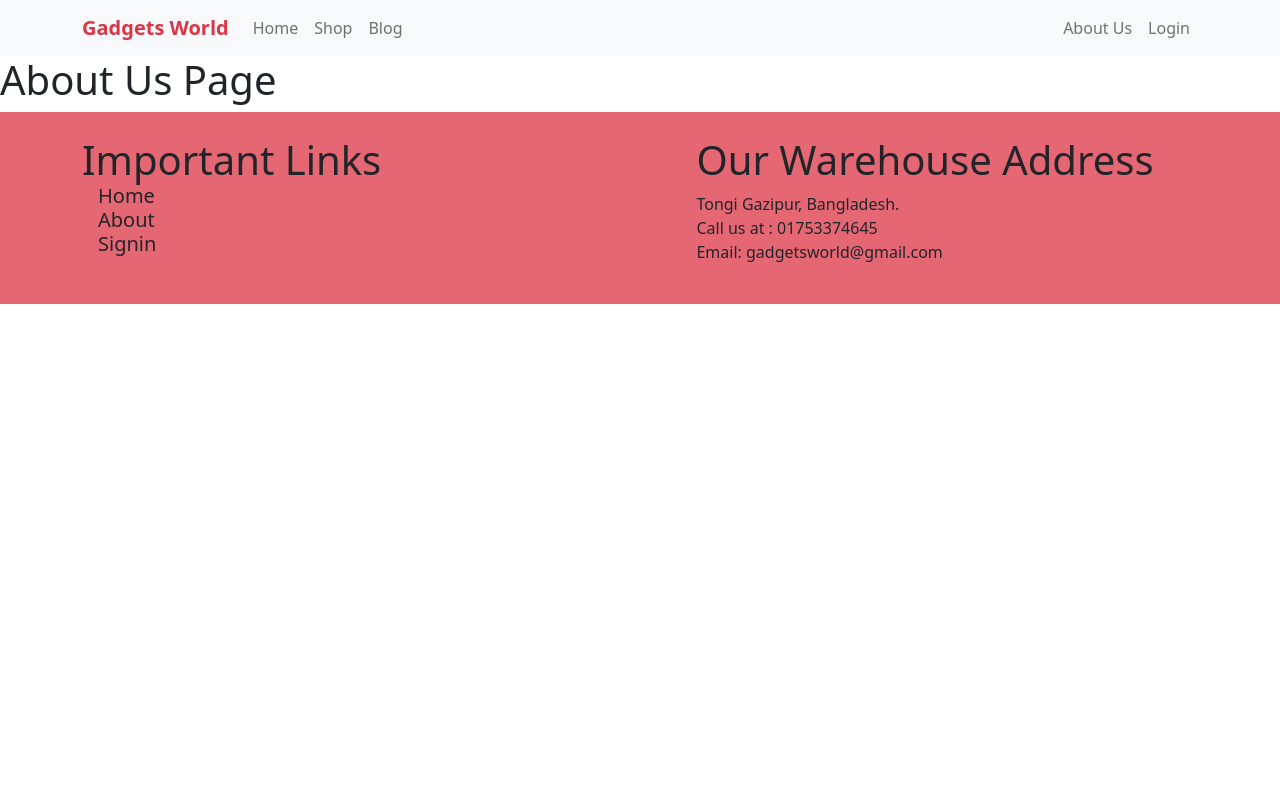
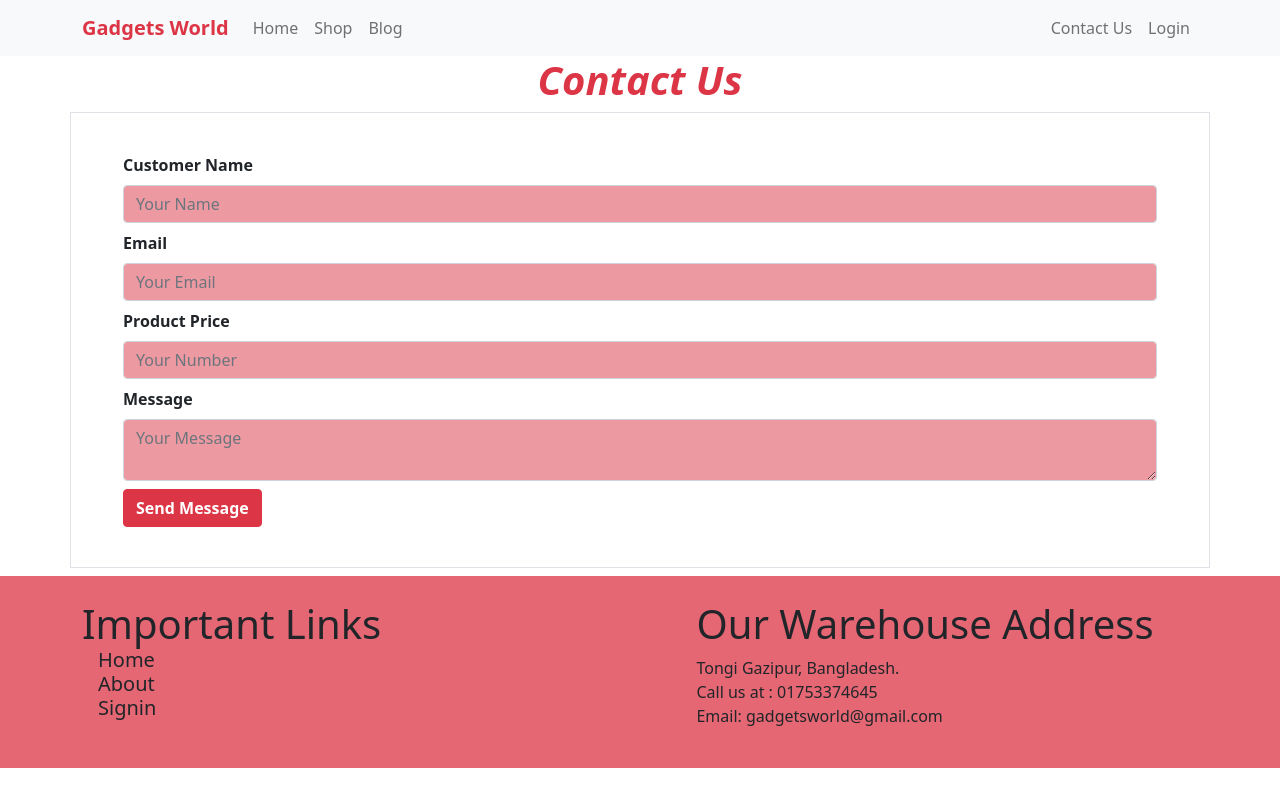
Before and after one commit to MAvi-Rup/MERN-Warehouse-Management-Website-Client, a React (Create React App) app: page /aboutus in a window 1280 px wide. Built offline with nearby package versions, Linux system fonts and the light colour scheme; no server answers.

Commit message:
All Parts add in the assignment

```diff
--- a/src/Pages/Header/Header.js
+++ b/src/Pages/Header/Header.js
@@ -26,7 +26,7 @@ const Header = () => {
                             <Nav.Link as={Link} to='/blog'>Blog</Nav.Link>
                         </Nav>
                         <Nav className="ms-auto">
-                        <Nav.Link as={Link} to='/aboutus'>About Us</Nav.Link>
+                        <Nav.Link as={Link} to='/aboutus'>Contact Us</Nav.Link>
                             {
                                 user && <>
                                 <Nav.Link as={Link} to='/manage'>Manage Inventory</Nav.Link>
--- a/src/Pages/Home/AboutUs/AboutUs.js
+++ b/src/Pages/Home/AboutUs/AboutUs.js
@@ -1,9 +1,53 @@
 import React from 'react';
+import { useForm } from 'react-hook-form';
 
 const AboutUs = () => {
+    const { register, handleSubmit } = useForm()
+
+    const onSubmit = (data, e) => {
+
+
+
+        const url = `http://localhost:5000/message/`
+
+        fetch(url, {
+            method: 'POST',
+            headers: {
+                'content-type': 'application/json'
+            },
+            body: JSON.stringify(data)
+        })
+            .then(res => res.json())
+            .then(result => {
+                e.target.reset()
+            })
+    };
     return (
-        <div>
-            <h1>About Us Page</h1>
+        <div className='container mb-2'>
+            <div className="row">
+                <h1 className="text-center fw-bold text-danger fst-italic">
+                    Contact Us
+                </h1>
+                <form className='d-flex flex-column border' onSubmit={handleSubmit(onSubmit)}>
+                    <div className='p-4 m-3'>
+                        <label className="form-label fw-bold">Customer Name</label>
+                        <input className='mb-2 form-control bg-danger bg-opacity-50 text-white' placeholder='Your Name' autoComplete='off' {...register("name")} />
+                        <label className="form-label fw-bold">Email</label>
+                        <input className='mb-2 form-control bg-danger bg-opacity-50 text-white' autoComplete='off' placeholder='Your Email' type='email' {...register("email")} />
+                        <label className="form-label fw-bold">Product Price</label>
+                        <input className='mb-2 form-control bg-danger bg-opacity-50 text-white' autoComplete='off' placeholder='Your Number' type='number' {...register("number")} />
+
+                        <label className="form-label fw-bold" >Message</label>
+
+                        <textarea className='mb-2 form-control bg-danger bg-opacity-50 text-white' placeholder='Your Message' type='text' {...register("message")} />
+
+                        <input className='btn btn-danger fw-bold' type="submit" value="Send Message" />
+                    </div>
+
+
+                </form>
+
+            </div>
         </div>
     );
 };
--- a/src/Pages/Home/Blog/Blog.js
+++ b/src/Pages/Home/Blog/Blog.js
@@ -3,9 +3,31 @@ import Title from '../../Header/Title/Title';
 
 const Blog = () => {
     return (
-        <div>
+        <div className='container'>
             <Title title="Blog"></Title>
-            <h1>Here is all the blogs</h1>
+            <h1 className='text-center text-danger fst-italic'>Here Your All Blogs</h1>
+            <div className='row g-2'>
+                <div className="col-md-5">
+                    <h1 className='text-danger fw-bold fs-4'>1.Difference between javascript and nodejs</h1>
+                    <p>Answer: Javascript is a programming language which runs on browser enginge , like in chrome they use the chrome v8 engine for run javscript . In other hand NodeJs is a interpreter or a running environment for javascript. Nodejs also help to run the javascript code outside the browser. And Javascript mostly used to build only client site of an application and node js used to build the server site of an application.</p>
+
+                </div>
+                <div className="col-md-5">
+                    <h1 className='text-danger fw-bold fs-4'>2.When should you use nodejs and when should you use mongodb</h1>
+                    <p>Answer: MongoDb and Nodejs are two things from the two different parts. As I can say, Nodejs is a server side programming language and Mongodb is database system which helps you to store your data and can run some queries over the data. So you can use both together in your application. Except nodejs you can use python, java etc for your mongodb database.</p>
+
+                </div>
+                <div className="col-md-5">
+                    <h1 className='text-danger fw-bold fs-4'>3.Differences between sql and nosql databases.</h1>
+                    <p>Answer: There are two types of databse system one is SQl and another is NOsql. Sql means structure query language. And NosQl means No Structure query language. So in sql data are stored in table and a structed way and in sql yoy have to run our data operation in a structured way using sql language and maintain their rules. But in Nosql there are no tabular format to store the data. The data are stored in JSON format and running a operation over your data you dont have to follow any special criteria that is the benifit of Nosql.</p>
+
+                </div>
+                <div className="col-md-5">
+                    <h1 className='text-danger fw-bold fs-4'>4.What is the purpose of jwt and how does it work</h1>
+                    <p>Answer: JWT means javscript web token. The purpose of using Jwt in application is for the server and data security. Because if we dont use the JWT token anyone from anywhere can get the access to our databse and stole our databse information that is very unsecured. So for the security purpose of a website we are using the JWT in our website.</p>
+                </div>
+
+            </div>
         </div>
     );
 };
--- a/src/Pages/Home/Shop/Shop.js
+++ b/src/Pages/Home/Shop/Shop.js
@@ -1,7 +1,7 @@
 import React from 'react';
 import { useNavigate } from 'react-router-dom';
 import useProducts from '../../hooks/useProducts';
-import ManageInventory from '../../Protected/ManageInventory/ManageInventory';
+
 import Products from '../Product/Products';
 
 const Shop = () => {
--- a/src/Pages/Login/Register/Register.js
+++ b/src/Pages/Login/Register/Register.js
@@ -26,8 +26,8 @@ const Register = () => {
     ] = useCreateUserWithEmailAndPassword(auth, {sendEmailVerification: true});
     const [updateProfile, updating, updateError] = useUpdateProfile(auth);
 
-    if(error){
-        handleError= <p className='text-warning'>Error:{error?.message}</p>
+    if(error ||updateError){
+        handleError= <p className='text-warning'>Error:{error?.message}{updateError?.message}</p>
     }
 
     if(loading || updating){
--- a/src/Pages/Protected/Inventory/Inventory.js
+++ b/src/Pages/Protected/Inventory/Inventory.js
@@ -1,7 +1,7 @@
 import React, { useEffect, useState } from 'react';
 import { Button, Card, Form } from 'react-bootstrap';
 import { useParams } from 'react-router-dom';
-import { toast } from 'react-toastify';
+
 import Title from '../../Header/Title/Title';
 
 
--- a/src/Pages/Protected/MyAddedItems/MyAddedItems.js
+++ b/src/Pages/Protected/MyAddedItems/MyAddedItems.js
@@ -1,29 +1,22 @@
-import axios from 'axios';
-import React, { useEffect, useState } from 'react';
+
+import React from 'react';
 import { useAuthState } from 'react-firebase-hooks/auth';
 
 import auth from '../../../firebase.init';
+import useOrders from '../../hooks/useOrders';
 import OrderDetails from '../OrderDetails/OrderDetails';
 
 
 const MyAddedItems = () => {
     const [user] = useAuthState(auth);
-    const [orders, setOrders] = useState([]);
-
-    const email = user?.email;
-    useEffect(() => {
-        const url = `http://localhost:5000/myitem?email=${email}`;
-        fetch(url)
-        .then(res=>res.json())
-        .then(data=>setOrders(data))
-    }, [user])
+    const [orders] = useOrders()
 
     return (
-        <div className='container'>
+        <div className='container mb-3'>
             <div className="row">
                 <h1 className='text-center text-danger'>User Email: {user?.email}</h1>
                 <h1 className='text-center text-danger'>My Added Items: {orders?.length}</h1>
-                {console.log(orders)}
+
                 {
                     orders.map(order=><OrderDetails key={order._id} order={order}></OrderDetails>)
                 }
--- a/src/Pages/Protected/OrderDetails/OrderDetails.js
+++ b/src/Pages/Protected/OrderDetails/OrderDetails.js
@@ -1,6 +1,24 @@
+import { TrashIcon } from '@heroicons/react/solid';
 import React from 'react';
+import useOrders from '../../hooks/useOrders';
 
 const OrderDetails = ({order}) => {
+    const [orders,setOrders,user]= useOrders()
+    const deleteMyItem = (id) => {
+        const proceed = window.confirm('Are you sure?');
+        if (proceed) {
+            const url = `http://localhost:5000/myitem/${id}?email=${user?.email}`
+            fetch(url, {
+                method: 'DELETE'
+            })
+                .then(res => res.json())
+                .then(data => {
+                    console.log(data);
+                    const remaining = orders.filter(order => order._id !== id);
+                    setOrders(remaining);
+                })
+        }
+    }
     return (
         <div className='g-5 col-sm-12 col-md-6 col-lg-4'>
         <div className="card h-100" style={{ width: "18rem", height: '300px' }}>
@@ -10,6 +28,7 @@ const OrderDetails = ({order}) => {
                 <p className="card-text fw-bold">Mobile No: {order.phoneNo}</p>
             </div>
             <div className="card-footer">
+            <button onClick={() => deleteMyItem(order._id)} className='btn bg-danger bg-opacity-75'><span className='fw-bold'>Delete: {order.product} </span><TrashIcon height='20px' className=" text-blue-500 mx-1" /></button>
 
             </div>
         </div>
--- a/src/Pages/Protected/RequireAuth/RequireAuth.js
+++ b/src/Pages/Protected/RequireAuth/RequireAuth.js
@@ -16,6 +16,12 @@ const RequireAuth = ({children}) => {
         return <Navigate to="/login" state ={{from: location}} replace></Navigate>
     }
 
+    if(!user.emailVerified){
+        return <div className = 'container'>
+            <h3 className='text-danger'>Your Email is not verified please verify your email.</h3>
+        </div>
+    }
+
     return children;
 };
 
--- /dev/null
+++ b/src/Pages/hooks/useOrders.js
@@ -0,0 +1,19 @@
+import { useEffect, useState } from "react";
+import { useAuthState } from "react-firebase-hooks/auth";
+import auth from "../../firebase.init";
+
+const useOrders =()=>{
+    const [user] = useAuthState(auth);
+    const [orders, setOrders] = useState([]);
+
+    const email = user?.email;
+    useEffect(() => {
+        const url = `http://localhost:5000/myitem?email=${email}`;
+        fetch(url)
+        .then(res=>res.json())
+        .then(data=>setOrders(data))
+    }, [email,orders])
+    return [orders,setOrders,user]
+
+}
+export default useOrders;
```
